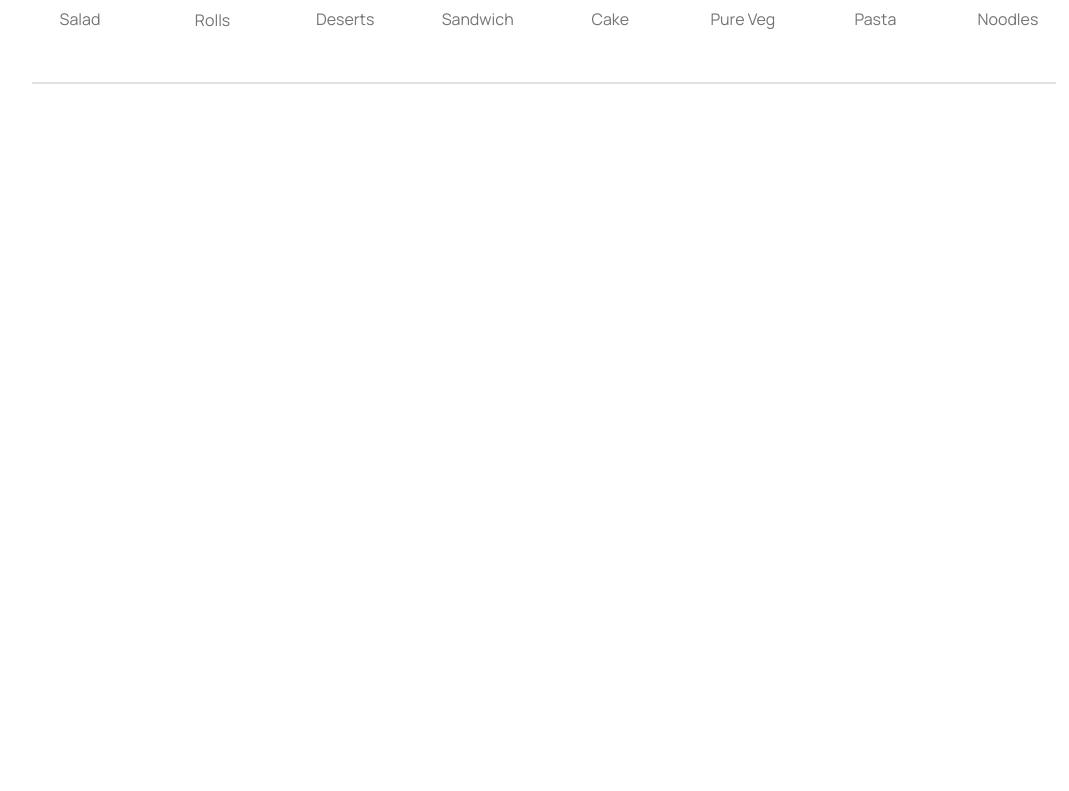
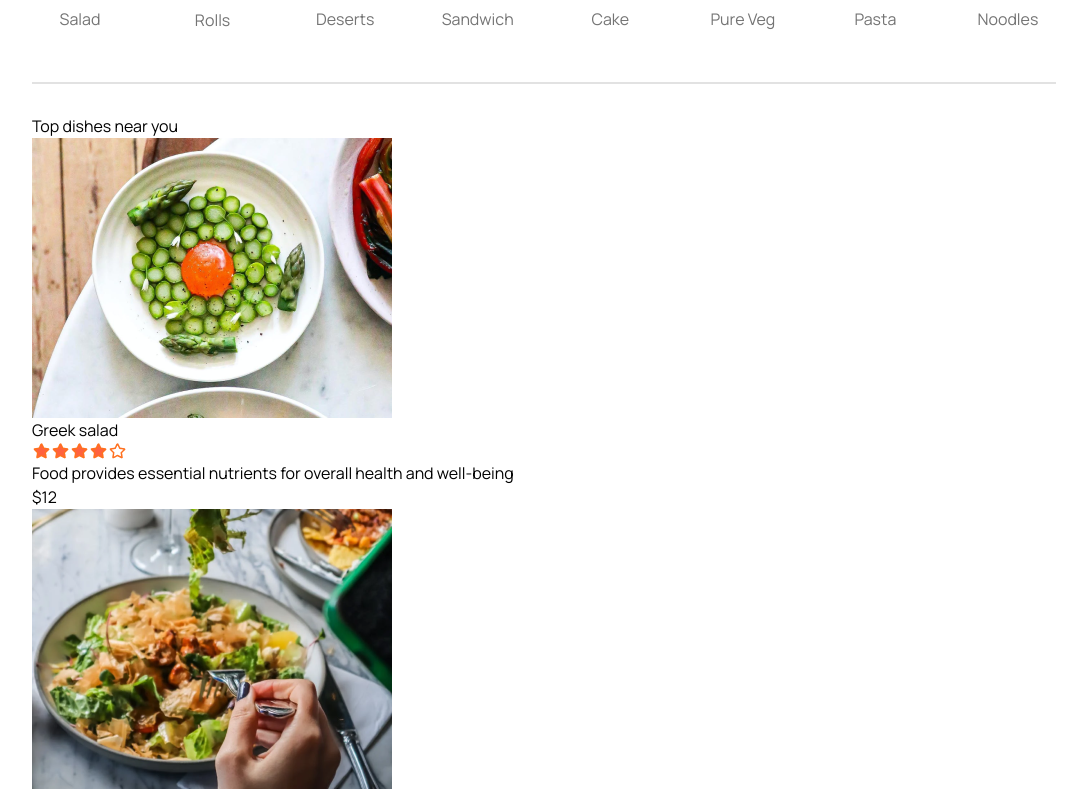
Before and after one commit to SalmanMohammed2001/Food-Deliviry-Frontend, a React app: page / in a window 1280 px wide. Shown: the part 823-1614 px from the top of the page, without its empty margins (96-1165 px from the left). Before the commit the page ends 937 px from the top, so only its background shows below. Built offline with nearby package versions, Linux system fonts and the light colour scheme; the HTML template or start-up script is replaced by a standard one.

Commit message:
store context to get all food list to and  show

```diff
--- a/src/components/FoodDisplay/FoodDisplay.tsx
+++ b/src/components/FoodDisplay/FoodDisplay.tsx
@@ -1,7 +1,25 @@
+import {Key, useContext} from "react";
+import {StoreContext} from "../../context/StoreContext.tsx";
+import FoodItem from "../FoodItem/FoodItem.tsx";
 
 
-const FoodDisplay=()=>{
+const FoodDisplay = ({category}) => {
 
+    // @ts-ignore
+    const {food_list} = useContext(StoreContext)
+
+
+    return (
+        <div className={"food-display "}>
+            <h2>Top dishes near you</h2>
+            <div className={"food-display-list"}>
+                {food_list.map((item: { _id: any; name: any; price: any; description: any; image: any; }, index: Key | null | undefined) => {
+                    return <FoodItem key={index} id={item._id} name={item.name} price={item.price}
+                                     description={item.description} image={item.image}/>
+                })}
+            </div>
+        </div>
+    )
 }
 
 export default FoodDisplay;
--- /dev/null
+++ b/src/components/FoodItem/FoodItem.tsx
@@ -0,0 +1,23 @@
+// @ts-ignore
+import {assets} from "../../assets/assets";
+
+// @ts-ignore
+const FoodItem=({id,name,price,description,image})=>{
+    return(
+        <div className={"food-item"}>
+            <div className={"food-item-img-container"}>
+                <img className={"food-item-img"} src={image} alt=""/>
+            </div>
+            <div className={"food-item-info"}>
+                <div className={"food-item-name-rating"}>
+                    <p>{name}</p>
+                    <img src={assets.rating_starts} alt=""/>
+                </div>
+                <p className={"food-item-description"}>{description}</p>
+                <p className={"food-item-price"}>${price}</p>
+            </div>
+        </div>
+    )
+}
+
+export default FoodItem;
--- a/src/pages/Home/Home.tsx
+++ b/src/pages/Home/Home.tsx
@@ -1,6 +1,7 @@
 import Header from "../../components/Header/Header.tsx";
 import ExploreMenu from "../../components/ExploreMenu/ExploreMenu.tsx";
 import {useState} from "react";
+import FoodDisplay from "../../components/FoodDisplay/FoodDisplay.tsx";
 
 
 const Home=()=>{
@@ -9,6 +10,7 @@
         <div>
             <Header/>
             <ExploreMenu category={category} setCategory={setCategory} />
+            <FoodDisplay category={category}/>
         </div>
     )
 }
```
